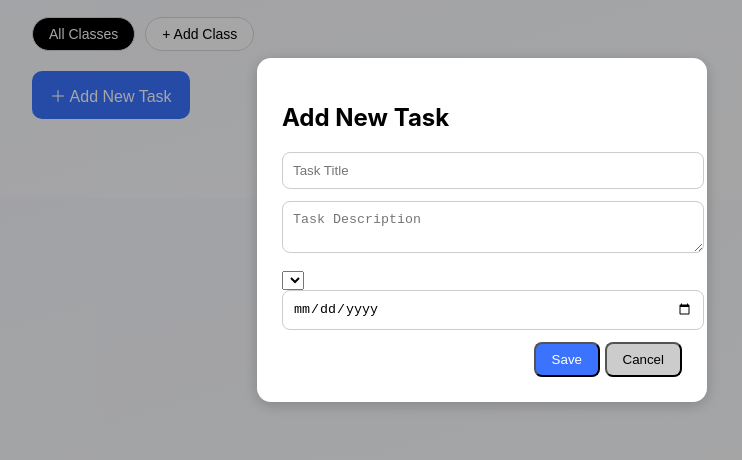
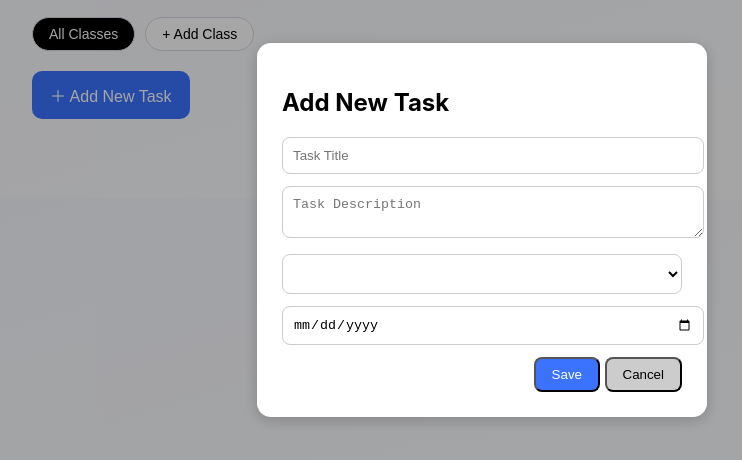
Before and after one commit to Itzshaunyeo/camplyfy_application, a plain HTML site: page index.html in a window 1280 px wide. Both pictures are taken after a click on the button "＋ Add New Task". Shown: the part 170-630 px from the top of the page, without its empty margins (158-900 px from the left). Drawn offline with Linux system fonts and the light colour scheme.

Commit message:
Enhance modal styles with select element styles
Add styles for select elements in modal content.

```diff
--- a/style.css
+++ b/style.css
@@ -79,6 +79,7 @@ h1 {
   margin-bottom: 20px;
 }
 
+
 /* Task Card */
 .task-card {
   background: white;
@@ -157,6 +158,23 @@ h1 {
   border: 1px solid #ccc;
 }
 
+.modal-content select {
+  width: 100%;
+  padding: 10px;
+  margin-bottom: 12px;
+  border-radius: 8px;
+  border: 1px solid #ccc;
+  background: #fff;
+  font-size: 14px;
+  cursor: pointer;
+}
+
+.modal-content select:focus {
+  outline: none;
+  border-color: #3b73ff;
+  box-shadow: 0 0 0 2px rgba(59,115,255,0.2);
+}
+
 .modal-actions {
   text-align: right;
 }
```
